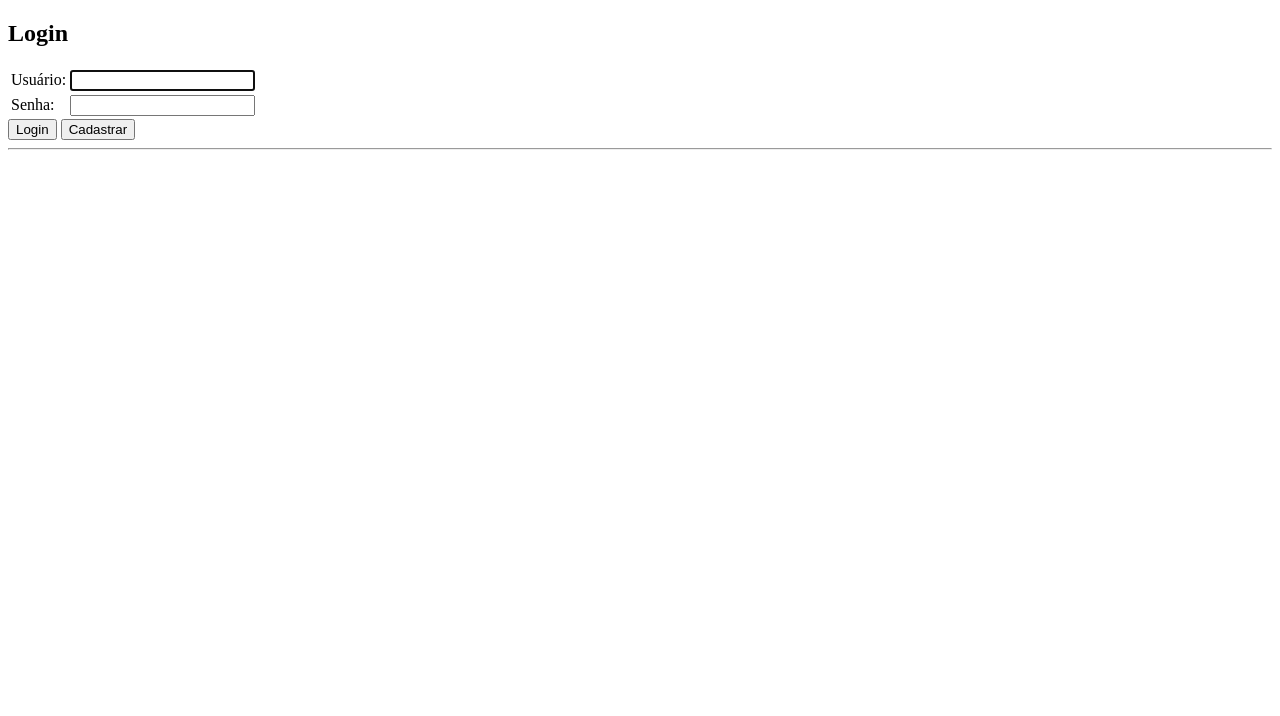
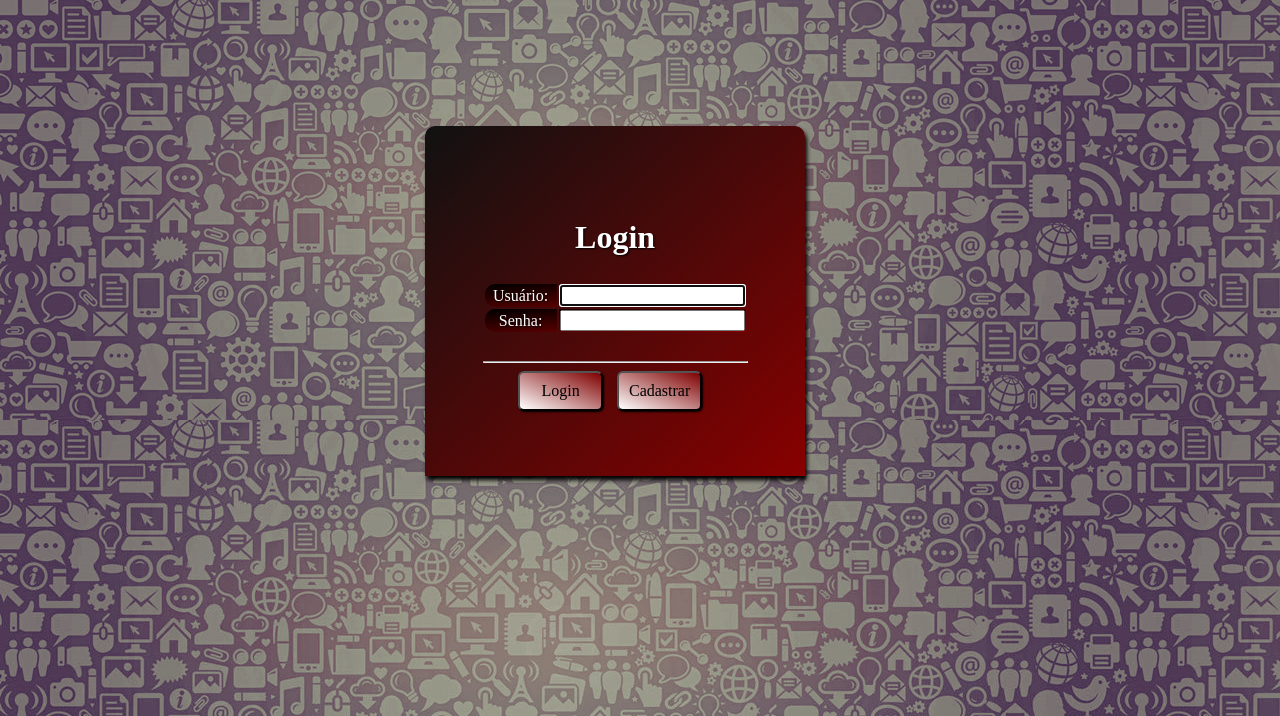
Before and after one commit to patrick-moreira/web-chat, a Django app: page / in a window 1280 px wide. Shown: the top 716 px of the page. Run offline with Django 3.2, Linux system fonts and the light colour scheme; some libraries are stand-ins or nearby versions.

Commit message:
Telas de login e de cadastro estilizadas

```diff
--- a/webchatserver/chat/settings.py
+++ b/webchatserver/chat/settings.py
@@ -26,6 +26,11 @@ SECRET_KEY = 'p-7*^2cq3jx7j1r^6j_y#ux(+87=_bvlvedajxz-k2*n_#fwy2'
 DEBUG = True
 
 ALLOWED_HOSTS = ['*']
+
+STATICFILES_DIR = [
+    "webchatserver/chatapp/static",
+]
+
 
 LOGIN_REDIRECT_URL = 'chatapp:home'
 LOGOUT_REDIRECT_URL = 'chatapp:login'
--- /dev/null
+++ b/webchatserver/chatapp/static/css/style.css
@@ -0,0 +1,69 @@
+body{
+    background-image: url('../img/chat.png');
+    font-family: 'Times New Roman', Times, serif;
+}
+
+.container{
+    background-image: linear-gradient(to top left, #880000, #111);
+    border-radius: 10px 10px 0 0;
+    box-shadow: 2px 4px 4px #000;
+    width: 380px;
+    height: 350px;
+    display: flex;
+    justify-content: center;
+    text-align: center;
+    align-items: center;
+    margin-top: 10%;
+    margin-left: 33%;
+}
+
+h2{
+    color: #fff;
+    font-size: 2em;
+    text-shadow: 1px 1px 2px #000;
+}
+
+/*LOGIN*/
+.trs-username-password{
+    background-image: linear-gradient(to top left, #880000, #000);
+}
+
+.tds-username-password{
+    color: #fff;
+    text-shadow: 1px 1px 2px #000;
+    border-radius: 10px 0 0 10px;
+    width: 70px;
+}
+.container hr{
+    margin-top: 10%;
+}
+.container-btns{
+    margin-top: 10%;
+}
+.btns{
+    background-image: linear-gradient(to bottom left, #800000, #fff);
+    color: #000;
+    box-shadow: 1px 1px 2px #000;
+    font-family: 'Times New Roman', Times, serif;
+    font-size: 1em;
+    width: 85px;
+    height: 40px;
+    margin-right: 10px;
+    border-radius: 6px;
+    cursor: pointer;
+}
+
+/*CADASTRO*/
+.labels-signup{
+    color: #fff;
+}
+.containers-signup{
+    margin-top: 10px;
+    background-image:
+    linear-gradient(to top left, #880000, #000);
+    border-radius: 15px 15px 0 0;
+    padding: 6px;
+}
+.container-signup p {
+    color: #f00;
+}
--- a/webchatserver/chatapp/templates/base.html
+++ b/webchatserver/chatapp/templates/base.html
@@ -1,16 +1,19 @@
+{% load static %}
 <!DOCTYPE html>
 <html>
 <head>
   <meta charset="UTF-8">
   <title>{% block title %}Django Auth Tutorial{% endblock %}</title>
+  <link rel="stylesheet" href="https://maxcdn.bootstrapcdn.com/bootstrap/3.3.7/css/bootstrap-theme.min.css" integrity="sha384-rHyoN1iRsVXV4nD0JutlnGaslCJuC7uwjduW9SVrLvRYooPp2bWYgmgJQIXwl/Sp" crossorigin="anonymous">
+  <link rel="stylesheet" href="{% static 'css/style.css' %}">
+
 </head>
 <body>
-  <script src="https://cdn.jsdelivr.net/npm/js-cookie@2/src/js.cookie.min.js"></script>
-  <script src="https://code.jquery.com/jquery-3.1.0.min.js"></script>
-  <link rel="stylesheet" href="https://maxcdn.bootstrapcdn.com/bootstrap/3.3.7/css/bootstrap-theme.min.css" integrity="sha384-rHyoN1iRsVXV4nD0JutlnGaslCJuC7uwjduW9SVrLvRYooPp2bWYgmgJQIXwl/Sp" crossorigin="anonymous">
   <main>
     {% block content %}
     {% endblock %}
   </main>
+  <script src="https://cdn.jsdelivr.net/npm/js-cookie@2/src/js.cookie.min.js"></script>
+  <script src="https://code.jquery.com/jquery-3.1.0.min.js"></script>
 </body>
 </html>
--- a/webchatserver/chatapp/templates/registration/login.html
+++ b/webchatserver/chatapp/templates/registration/login.html
@@ -3,26 +3,32 @@
 {% block title %}Login{% endblock %}
 
 {% block content %}
+
+<div class="container">
+
+    <form method="post" action="{% url 'chatapp:login' %}">
         <h2>Login</h2>
-<form method="post" action="{% url 'chatapp:login' %}">
         {% csrf_token %}
+
         <table>
-    <tr>
-        <td>{{ form.username.label_tag }}</td>
+            <tr class="trs-username-password">
+                <td class="tds-username-password">{{ form.username.label_tag }}</td>
                 <td>{{ form.username }}</td>
             </tr>
-    <tr>
-        <td>{{ form.password.label_tag }}</td>
+            <tr class="trs-username-password">
+                <td class="tds-username-password">{{ form.password.label_tag }}</td>
                 <td>{{ form.password }}</td>
             </tr>
         </table>
+        <hr>
+        <div id="container-btns">
+            <input type="submit" value="Login" class="btns">
+            <button id="signup" type=button class="btns"> Cadastrar </button>
+            <input type="hidden" name="next" value="{{ next }}">
+        </div>
+    </form>
+</div>
 
-    <input type="submit" value="Login">
-    <button id="signup" type=button> Cadastrar </button>
-    <input type="hidden" name="next" value="{{ next }}">
-</form>
-
-<hr>
 
 <script>
     document.getElementById("signup").addEventListener("click", function() {
```
Also changed, not shown: webchatserver/chatapp/templates/registration/signup.html (+14 -6 lines), webchatserver/chatapp/migrations/0002_auto_20190707_2123.py (added), webchatserver/chatapp/static/img/chat.png (added). Lines whose indentation alone changed are shown as unchanged.
